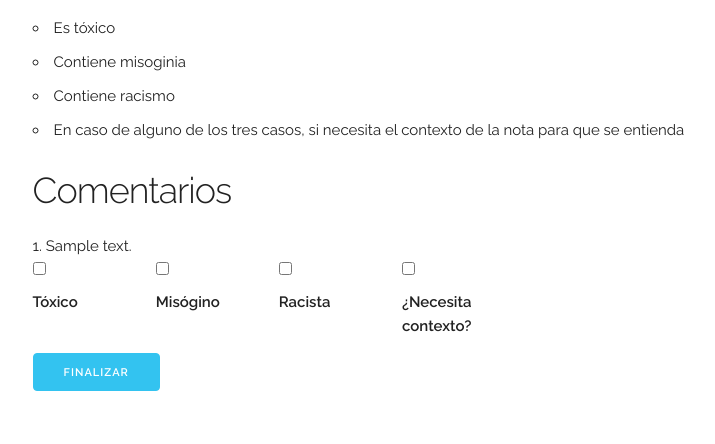
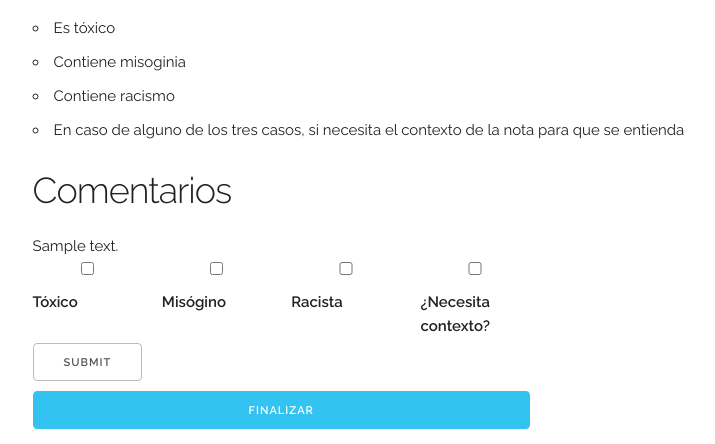
Before and after one commit to finiteautomata/hatespeech-selection, a Django app: template labels/templates/labels/show.html in a window 1280 px wide. Shown: the part 417-861 px from the top of the page, without its empty margins (377-1092 px from the left). Before the commit the page ends 808 px from the top, so only its background shows below. Run offline with Django 3.2, Linux system fonts and the light colour scheme; the template is opened without the code that fills it: most values are stand-ins (such as "Sample title", 1, 10 or a date in 2020).

Commit message:
Ejemplo de etiquetado

```diff
--- a/articles/templates/base.html
+++ b/articles/templates/base.html
@@ -26,6 +26,8 @@
   –––––––––––––––––––––––––––––––––––––––––––––––––– -->
   <link rel="icon" type="image/png" href="{% static 'skeleton/favicon.png' %}">
 
+  {% block head %}
+  {% endblock %}
 </head>
 <body>
 
--- a/labels/templates/labels/show.html
+++ b/labels/templates/labels/show.html
@@ -1,8 +1,136 @@
 {% extends 'base.html' %}
 
-{% block content %}
+{% block  head %}
+
+<style>
+  /* Style the form */
+#regForm {
+  background-color: #ffffff;
+  margin: 0px;
+  padding: 0px;
+  width: 70%;
+  min-width: 300px;
+}
+
+/* Style the input fields */
+input {
+  padding: 10px;
+  width: 100%;
+  font-size: 17px;
+  font-family: Raleway;
+  border: 1px solid #aaaaaa;
+}
+
+/* Mark input boxes that gets an error on validation: */
+input.invalid {
+  background-color: #ffdddd;
+}
+
+/* Hide all steps by default: */
+.tab {
+  display: none;
+}
+
+/* Make circles that indicate the steps of the form: */
+.step {
+  height: 15px;
+  width: 15px;
+  margin: 0 0px;
+  background-color: #bbbbbb;
+  border: none;
+  border-radius: 50%;
+  display: inline-block;
+  opacity: 0.5;
+}
+
+/* Mark the active step: */
+.step.active {
+  opacity: 1;
+}
+
+/* Mark the steps that are finished and valid: */
+.step.finish {
+  background-color: #4CAF50;
+}
+
+</style>
+
+<script>
+function showTab(n) {
+  // This function will display the specified tab of the form ...
+  var x = document.getElementsByClassName("tab");
+  x[n].style.display = "block";
+  // ... and fix the Previous/Next buttons:
+  if (n == 0) {
+    document.getElementById("prevBtn").style.display = "none";
+  } else {
+    document.getElementById("prevBtn").style.display = "inline";
+  }
+  if (n == (x.length - 1)) {
+    document.getElementById("nextBtn").innerHTML = "Submit";
+  } else {
+    document.getElementById("nextBtn").innerHTML = "Siguiente";
+  }
+  // ... and run a function that displays the correct step indicator:
+  //fixStepIndicator(n)
+}
+
+function nextPrev(n) {
+  // This function will figure out which tab to display
+  var x = document.getElementsByClassName("tab");
+  // Exit the function if any field in the current tab is invalid:
+  if (n == 1 && !validateForm()) return false;
+  // Hide the current tab:
+  x[currentTab].style.display = "none";
+  // Increase or decrease the current tab by 1:
+  currentTab = currentTab + n;
+  // if you have reached the end of the form... :
+  if (currentTab >= x.length) {
+    //...the form gets submitted:
+    document.getElementById("regForm").submit();
+    return false;
+  }
+  // Otherwise, display the correct tab:
+  showTab(currentTab);
+}
+
+function validateForm() {
+  // This function deals with validation of the form fields
+  var x, y, i, valid = true;
+  x = document.getElementsByClassName("tab");
+  y = x[currentTab].getElementsByTagName("input");
+  // A loop that checks every input field in the current tab:
+  for (i = 0; i < y.length; i++) {
+    // If a field is empty...
+    if (y[i].value == "") {
+      // add an "invalid" class to the field:
+      y[i].className += " invalid";
+      // and set the current valid status to false:
+      valid = false;
+    }
+  }
+  // If the valid status is true, mark the step as finished and valid:
+  if (valid) {
+    // TODO: Check if we have to change this
+    //document.getElementsByClassName("step")[currentTab].className += " finish";
+  }
+  return valid; // return the valid status
+}
+
+function fixStepIndicator(n) {
+  // This function removes the "active" class of all steps...
+  var i, x = document.getElementsByClassName("step");
+  for (i = 0; i < x.length; i++) {
+    x[i].className = x[i].className.replace(" active", "");
+  }
+  //... and adds the "active" class to the current step:
+  x[n].className += " active";
+}
+</script>
+{% endblock %}
 
 
+{% block content %}
 <h3> Tweet  </h3>
 
 <p> {{article.text}} </p>
@@ -26,43 +154,57 @@
 
 <h3> Comentarios </h3>
 
-<form action="label/" method="post">
-<ol>
+<form action="label/" method="post" id="regForm">
 
 {% for comment in article.comments %}
-  <li>
+  <div class="tab">
     {{comment.text}}
-
     <div class="row">
-      <div class="two columns">
+      <div class="three columns">
         <input type="checkbox"/>
         <label for="toxic_{{ forloop.counter0 }}"> Tóxico
         </label>
       </div>
 
-      <div class="two columns">
+      <div class="three columns">
 
         <input type="checkbox"/>
         <label for="mysoginistic_{{ forloop.counter0 }}"> Misógino
         </label>
       </div>
-      <div class="two columns">
+      <div class="three columns">
 
         <input type="checkbox"/>
         <label for="racist_{{ forloop.counter0 }}"> Racista
         </label>
       </div>
-      <div class="two columns">
+      <div class="three columns">
 
         <input type="checkbox"/>
         <label for="needs_context{{ forloop.counter0 }}"> ¿Necesita contexto?
         </label>
       </div>
+
     </div>
-  </li>
+
+    <div style="two columns">
+      <div style="">
+        <button type="button" id="prevBtn" onclick="nextPrev(-1)">Anterior</button>
+        <button type="button" id="nextBtn" onclick="nextPrev(1)">Siguiente</button>
+      </div>
+    </div>
+
+  </div>
 {% endfor %}
 <input type="submit" class="button-primary" value="Finalizar"/>
-</ol>
 </form>
+<script>
+var currentTab = 0;
+window.addEventListener('load', function () {
+  console.log(document.getElementsByClassName('tab').length);
+  showTab(currentTab); // Display the current tab
+})
+
+</script>
 
 {% endblock %}
```
